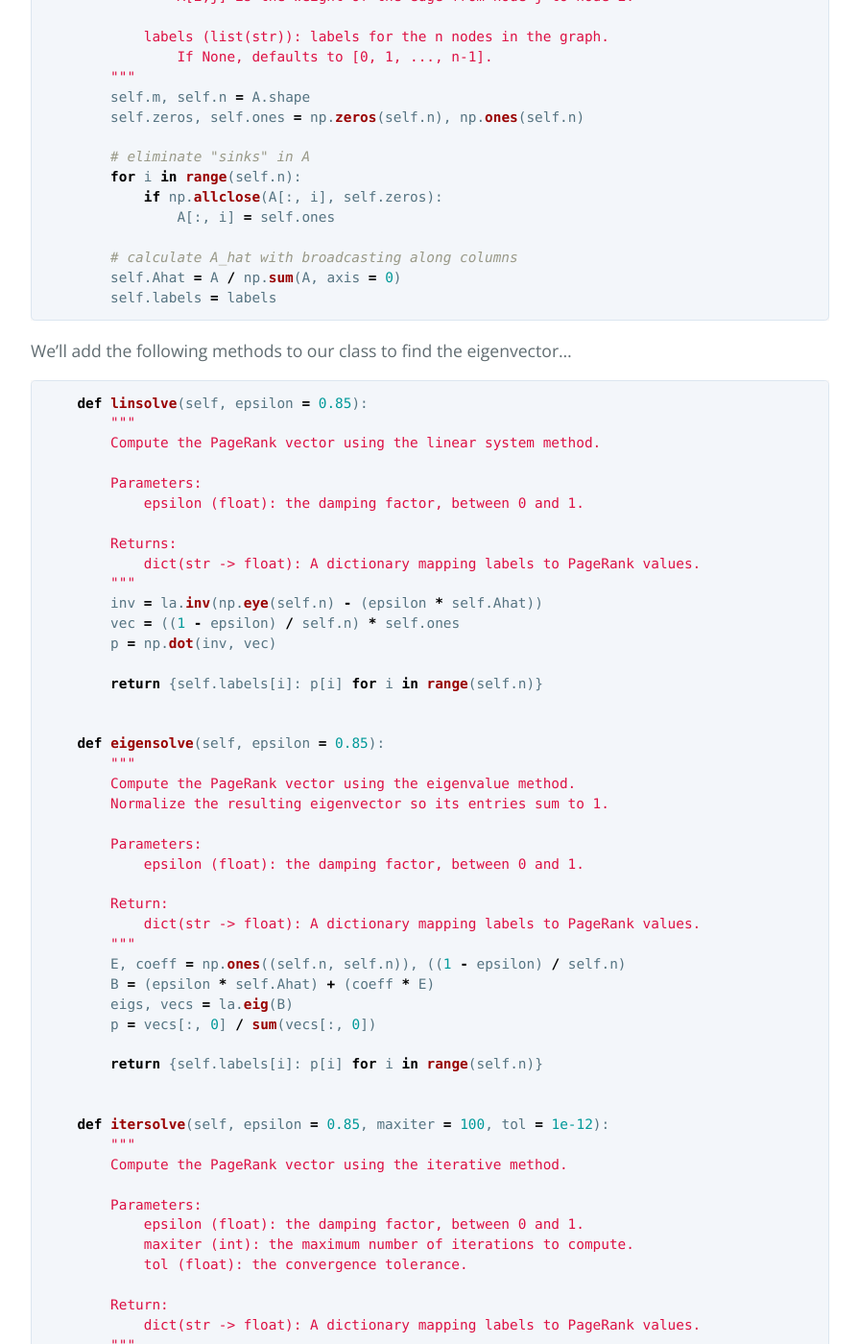
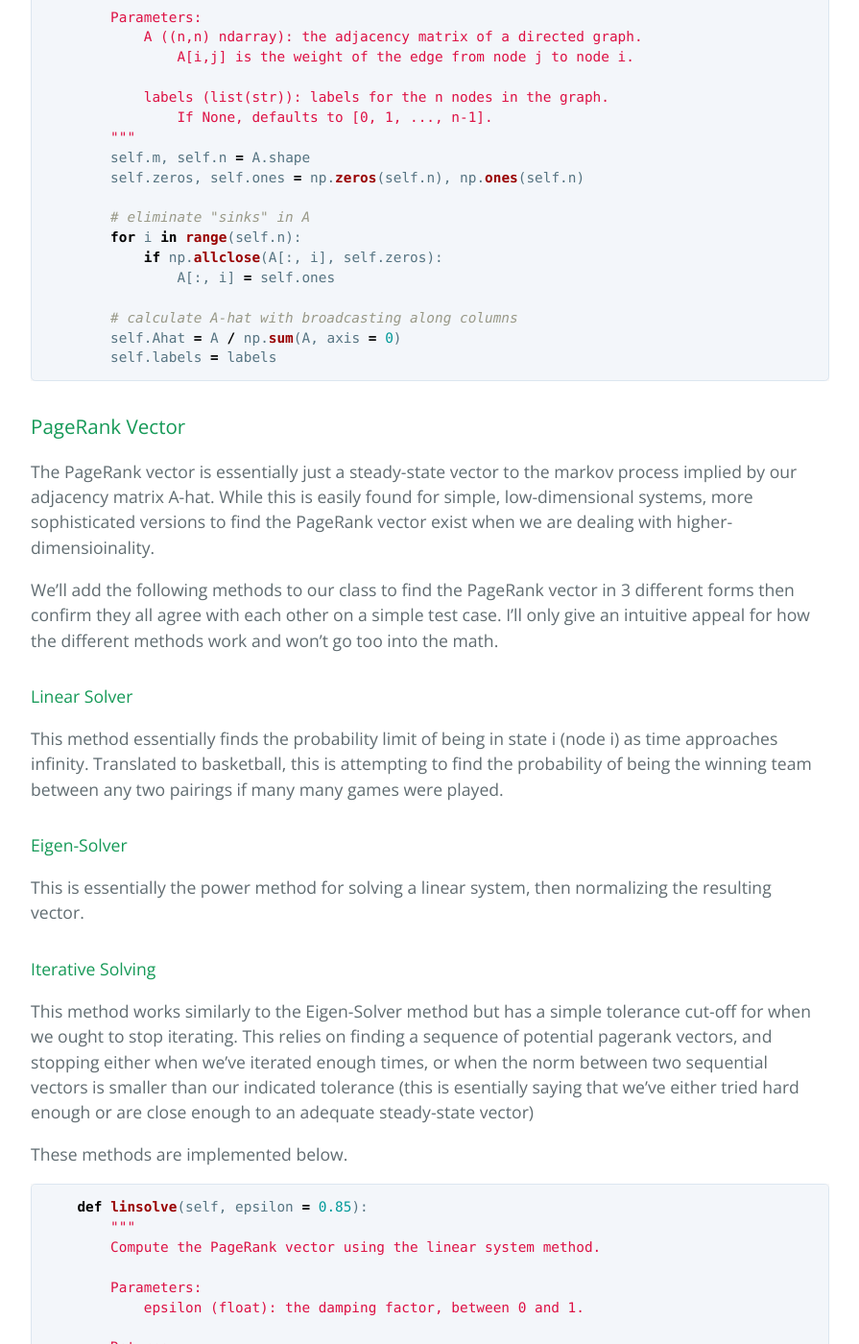
Before and after one commit to walkerhughes/portfolio, a Jekyll site: the page built from page_rank.md, in a window 1280 px wide and 1400 px high, scrolled down 1201 px. Shown: the whole window at 96% size, without its empty margins (192-1087 px from the left). Built offline with Jekyll 4.4.1, drawn with Linux system fonts in a browser that asks for light colours; our own code applies the rules of GitHub Pages for plain Markdown files; some of the changed text lies outside the part shown.

Commit message:
Update page_rank.md

````diff
--- a/page_rank.md
+++ b/page_rank.md
@@ -12,13 +12,14 @@ from itertools import combinations
 from scipy import linalg as la
 ```
 
+### Initial Motivation
 Many real-world systems can be modeled as networks and codified as directed graphs. These are easily storable as arrays in python, and the PageRank Algorithm is a way to rank the nodes in these networks by importance. Here I implement the PageRank Algorithm to rank NCAA basketball teams going into March Madness on the basis of the teams they each played against and how many times they won or lost against each team.
 
 We’ll take the following approach, representing the outcomes of these games as an adjacency matrix A. This will list all of the N teams we are concerned with and numerically represent these pairings as an N x N array where the columns and rows indicate a specific team. As an example, for any two teams i and j, node-i,j in our adjacency matrix will represent the number of times that team i beat team j prior to March Madness as an integer value. Likewise, node-j,i in the adjacency matrix  will be the number of times that team j beat team i prior to March Madness. To fix the problem of “sinks” in the matrix. These are locations where a team did not play against any of the other teams in the NCAA. For example, for team i, node-i,i will be a 0, which is mathematically undesirable for our algorithm. We’ll replace any column of row where this occurs with a column or row of all ones.
 
 We can extend our use of a simple adjacency matrix though to incorporate the relative amount of wins each team had against any other.  This is done by finding the percentage of a team’s  total wins represented by their wins against each of their components. This is meaningful since knowing if a team i is relatively more likely to win against another team j does not rely on the total number of games a team played in a season, and not all teams in our data played the same number of games.
 
-I implement a class called ```DiGraph``` that accepts an Adjacency Matrix A and represents it as a directed graph, which we can then run the PAgeRank Algorithm on. I implement the PageRank Algorithm in 3 different forms.
+I implement a class called ```DiGraph``` that accepts an Adjacency Matrix A, eliminates any "sinks" init, and then finds the relative frequency of a team's wins against any other team (stored as A-hat). We can then run the PageRank Algorithm on A-hat.
 
 
 ```python
@@ -43,12 +44,28 @@ class DiGraph:
             if np.allclose(A[:, i], self.zeros):
                 A[:, i] = self.ones
 
-        # calculate A_hat with broadcasting along columns
+        # calculate A-hat with broadcasting along columns
         self.Ahat = A / np.sum(A, axis = 0)
         self.labels = labels
 ```
+### PageRank Vector
 
-We'll add the following methods to our class to find the eigenvector...
+The PageRank vector is essentially just a steady-state vector to the markov process implied by our adjacency matrix A-hat. While this is easily found for simple, low-dimensional systems, more sophisticated versions to find the PageRank vector exist when we are dealing with higher-dimensioinality.
+
+We'll add the following methods to our class to find the PageRank vector in 3 different forms then confirm they all agree with each other on a simple test case. I'll only give an intuitive appeal for how the different methods work and won't go too into the math.
+
+#### Linear Solver
+This method essentially finds the probability limit of being in state i (node i) as time approaches infinity. Translated to basketball, this is attempting to find the probability of being the winning team between any two pairings if many many games were played.
+
+#### Eigen-Solver
+This is essentially the power method for solving a linear system, then normalizing the resulting vector.
+
+#### Iterative Solving
+This method works similarly to the Eigen-Solver method but has a simple tolerance cut-off for when we ought to stop iterating. This relies on finding a sequence of potential pagerank vectors, and stopping either when we've iterated enough times, or when the norm between two sequential vectors is smaller than our indicated tolerance (this is esentially saying that we've either tried hard enough or are close enough to an adequate steady-state vector)
+
+These methods are implemented below.
+
+
 ```python
     def linsolve(self, epsilon = 0.85):
         """
@@ -134,6 +151,8 @@ print(graph.itersolve())
 {'a': 0.09575863576738085,'b': 0.2741582859641452,'c': 0.3559247923043289,'d': 0.2741582859641452}
 ```
 
+Since these methods all agree, we can move onto actually ranking nodes based on this vector. This is really the key part of the ranking system, since it translates our steady-state vector into an actionable label. It's very simple: sort the labels associated with the steady-state vector acording to their numeric value in decreasing order.
+
 ```python
 def get_ranks(d):
     """
@@ -158,10 +177,11 @@ print(get_ranks(d))
 ['c', 'd', 'b', 'a']
 ```
 
+Now for the fun stuff. The file ```ncaa2010.csv``` contains the winners and losers from NCAA basketball games in 2010 before March Madness was in full swing.
 
 
 ```python
-def rank_ncaa_teams(filename, epsilon = 0.85):
+def rank_ncaa_teams(filename = "ncaa2010.csv", epsilon = 0.85):
     """
     Read the specified file and construct a graph where node j points to
     node i with weight w if team j was defeated by team i in w games. Use the
@@ -185,7 +205,7 @@ def rank_ncaa_teams(filename, epsilon = 0.85):
         teams = sorted(set(data.replace("\n", ",").split(",")[2: ]))
         team_indices = {team: i for i, team in enumerate(list(teams))}
 
-    # init adjaacency matrix for DiGraph object
+    # init adjacency matrix for DiGraph object
     n = len(teams)
     A = np.zeros((n, n))
 
````
Also changed, not shown: other parts of page_rank.md (+2 -2 lines).
